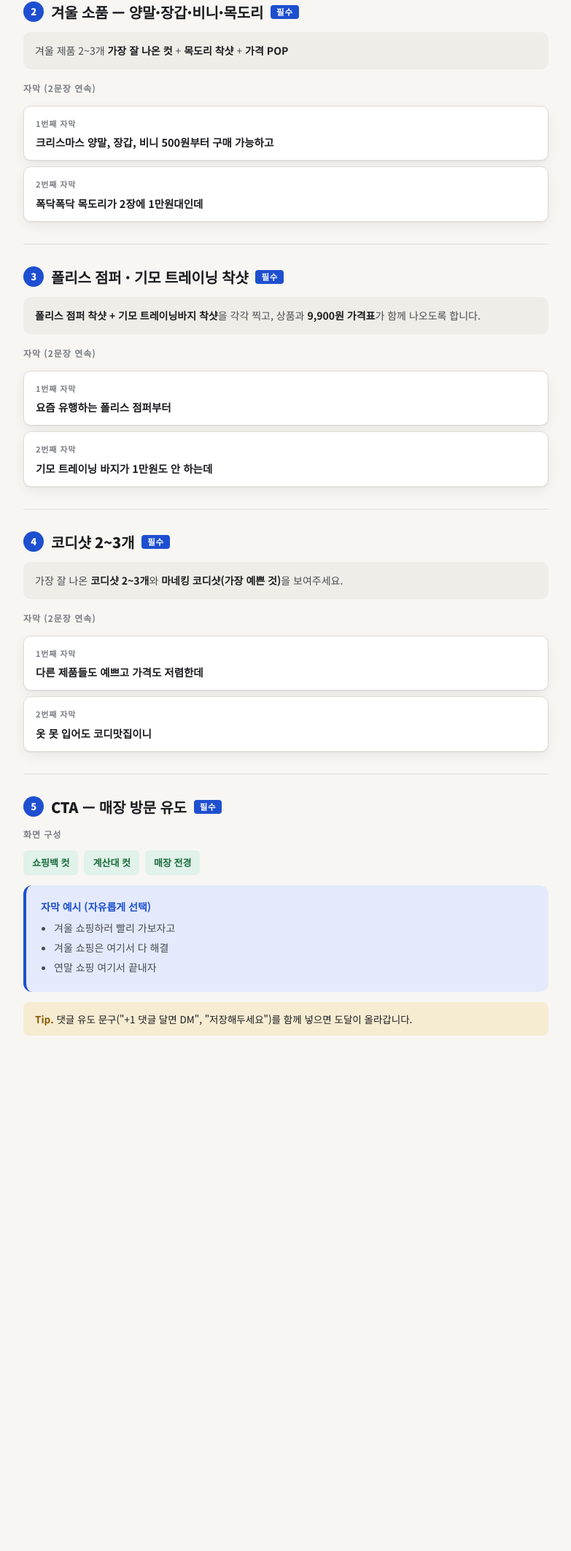
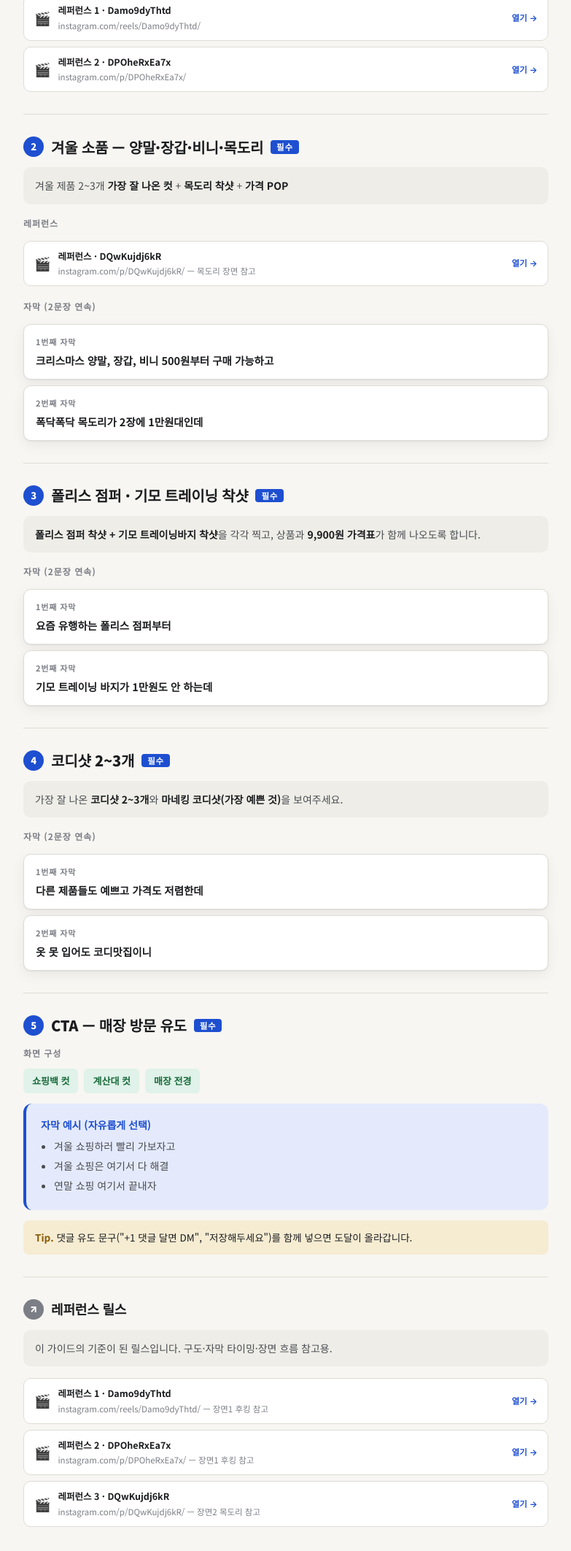
Before and after one commit to kangnaan00/mvrojr8, a plain HTML site: page index.html in a window 1280 px wide. Shown: the part 1061-3186 px from the top of the page at 73% size, without its empty margins (248-1031 px from the left). Before the commit the page ends 2582 px from the top, so only its background shows below. Drawn offline with Linux system fonts and the light colour scheme.

Commit message:
레퍼런스 링크 추가 - 장면1·2 및 하단 전체 목록
Co-Authored-By: Claude Sonnet 4.6 <noreply@anthropic.com>

```diff
--- a/index.html
+++ b/index.html
@@ -92,6 +92,16 @@ h2.th .num{background:var(--ink-2)}
 .cta-box ul{margin:0;padding-left:18px;font-size:14px;color:var(--ink-2)}
 .cta-box li{margin-bottom:4px}
 
+/* ref links */
+.ref-row{display:grid;gap:8px;margin-top:14px}
+.ref-link{display:flex;align-items:center;gap:10px;padding:10px 14px;background:var(--panel);border:1px solid var(--line);border-radius:10px;text-decoration:none;color:var(--ink)}
+.ref-link:hover{background:var(--panel-2)}
+.ref-link .ref-icon{font-size:18px;flex-shrink:0}
+.ref-link .ref-info{flex:1;min-width:0}
+.ref-link .ref-title{display:block;font-size:12.5px;font-weight:700;color:var(--ink)}
+.ref-link .ref-url{display:block;font-size:11.5px;color:var(--ink-3);margin-top:1px;overflow:hidden;text-overflow:ellipsis;white-space:nowrap}
+.ref-link .ref-open{font-size:11.5px;color:var(--blue);font-weight:700;white-space:nowrap}
+
 :focus-visible{outline:2px solid var(--blue);outline-offset:2px}
 </style>
 </head>
@@ -143,13 +153,43 @@ h2.th .num{background:var(--ink-2)}
       <div class="cap-sub">지역명: 매장 근처 역명 또는 지역명 기재</div>
     </div>
   </div>
+  <div class="scene-label" style="margin-top:18px">레퍼런스</div>
+  <div class="ref-row">
+    <a href="https://www.instagram.com/reels/Damo9dyThtd/" target="_blank" rel="noopener" class="ref-link">
+      <span class="ref-icon">🎬</span>
+      <span class="ref-info">
+        <span class="ref-title">레퍼런스 1 · Damo9dyThtd</span>
+        <span class="ref-url">instagram.com/reels/Damo9dyThtd/</span>
+      </span>
+      <span class="ref-open">열기 →</span>
+    </a>
+    <a href="https://www.instagram.com/p/DPOheRxEa7x/" target="_blank" rel="noopener" class="ref-link">
+      <span class="ref-icon">🎬</span>
+      <span class="ref-info">
+        <span class="ref-title">레퍼런스 2 · DPOheRxEa7x</span>
+        <span class="ref-url">instagram.com/p/DPOheRxEa7x/</span>
+      </span>
+      <span class="ref-open">열기 →</span>
+    </a>
+  </div>
 </section>
 
 <!-- ── 장면 2 ── -->
 <section>
   <h2><span class="num">2</span>겨울 소품 — 양말·장갑·비니·목도리 <span class="tag must">필수</span></h2>
   <div class="desc">겨울 제품 2~3개 <b>가장 잘 나온 컷</b> + <b>목도리 착샷</b> + <b>가격 POP</b></div>
-  <div class="scene-label" style="margin-top:16px">자막 (2문장 연속)</div>
+  <div class="scene-label" style="margin-top:16px">레퍼런스</div>
+  <div class="ref-row">
+    <a href="https://www.instagram.com/p/DQwKujdj6kR/" target="_blank" rel="noopener" class="ref-link">
+      <span class="ref-icon">🎬</span>
+      <span class="ref-info">
+        <span class="ref-title">레퍼런스 · DQwKujdj6kR</span>
+        <span class="ref-url">instagram.com/p/DQwKujdj6kR/ — 목도리 장면 참고</span>
+      </span>
+      <span class="ref-open">열기 →</span>
+    </a>
+  </div>
+  <div class="scene-label" style="margin-top:18px">자막 (2문장 연속)</div>
   <div class="caps">
     <div class="cap-card">
       <div class="cap-label">1번째 자막</div>
@@ -216,6 +256,38 @@ h2.th .num{background:var(--ink-2)}
   <div class="note" style="margin-top:14px"><b>Tip.</b> 댓글 유도 문구("+1 댓글 달면 DM", "저장해두세요")를 함께 넣으면 도달이 올라갑니다.</div>
 </section>
 
+<!-- ── 전체 레퍼런스 ── -->
+<section>
+  <h2 style="font-size:18px"><span class="num" style="background:var(--ink-3)">↗</span>레퍼런스 릴스</h2>
+  <div class="desc" style="margin-top:14px">이 가이드의 기준이 된 릴스입니다. 구도·자막 타이밍·장면 흐름 참고용.</div>
+  <div class="ref-row" style="margin-top:16px">
+    <a href="https://www.instagram.com/reels/Damo9dyThtd/" target="_blank" rel="noopener" class="ref-link">
+      <span class="ref-icon">🎬</span>
+      <span class="ref-info">
+        <span class="ref-title">레퍼런스 1 · Damo9dyThtd</span>
+        <span class="ref-url">instagram.com/reels/Damo9dyThtd/ — 장면1 후킹 참고</span>
+      </span>
+      <span class="ref-open">열기 →</span>
+    </a>
+    <a href="https://www.instagram.com/p/DPOheRxEa7x/" target="_blank" rel="noopener" class="ref-link">
+      <span class="ref-icon">🎬</span>
+      <span class="ref-info">
+        <span class="ref-title">레퍼런스 2 · DPOheRxEa7x</span>
+        <span class="ref-url">instagram.com/p/DPOheRxEa7x/ — 장면1 후킹 참고</span>
+      </span>
+      <span class="ref-open">열기 →</span>
+    </a>
+    <a href="https://www.instagram.com/p/DQwKujdj6kR/" target="_blank" rel="noopener" class="ref-link">
+      <span class="ref-icon">🎬</span>
+      <span class="ref-info">
+        <span class="ref-title">레퍼런스 3 · DQwKujdj6kR</span>
+        <span class="ref-url">instagram.com/p/DQwKujdj6kR/ — 장면2 목도리 참고</span>
+      </span>
+      <span class="ref-open">열기 →</span>
+    </a>
+  </div>
+</section>
+
 </div>
 </body>
 </html>
```
